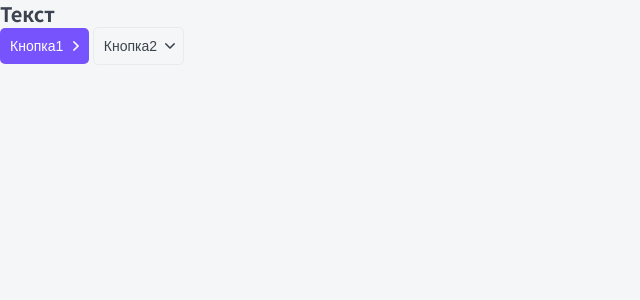
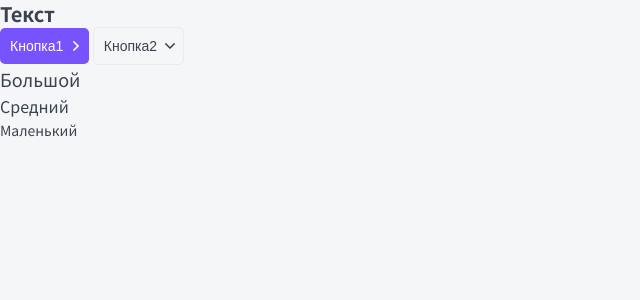
Before and after one commit to webmakaka/WebProject, a Next.js app in the folder app/client/: page / in a window 1280 px wide. Shown: the top 300 px of the page, without its empty margins (0-640 px from the left). Built offline with nearby package versions, Linux system fonts and the light colour scheme.

Commit message:
06 Figma для разработчика | 006 Упражнение - Компонент p

```diff
--- /dev/null
+++ b/app/client/components/P/P.module.css
@@ -0,0 +1,18 @@
+.p {
+  margin: 0;
+}
+
+.s {
+  font-size: 14px;
+  line-height: 24px;
+}
+
+.m {
+  font-size: 16px;
+  line-height: 24px;
+}
+
+.l {
+  font-size: 18px;
+  line-height: 29px;
+}
--- /dev/null
+++ b/app/client/components/P/P.tsx
@@ -0,0 +1,23 @@
+import cn from 'classnames';
+import styles from './P.module.css';
+import { IPProps } from './P.props';
+
+export const P = ({
+  size = 'm',
+  children,
+  className,
+  ...props
+}: IPProps): JSX.Element => {
+  return (
+    <p
+      className={cn(styles.p, className, {
+        [styles.s]: size == 's',
+        [styles.m]: size == 'm',
+        [styles.l]: size == 'l',
+      })}
+      {...props}
+    >
+      {children}
+    </p>
+  );
+};
--- a/app/client/components/index.ts
+++ b/app/client/components/index.ts
@@ -1,2 +1,3 @@
 export * from './Button/Button';
 export * from './Htag/Htag';
+export * from './P/P';
--- a/app/client/pages/index.tsx
+++ b/app/client/pages/index.tsx
@@ -1,4 +1,4 @@
-import { Button, Htag } from '../components/';
+import { Button, Htag, P } from '../components/';
 
 export default function Home(): JSX.Element {
   return (
@@ -10,6 +10,9 @@
       <Button appearance="ghost" arrow="down">
         Кнопка2
       </Button>
+      <P size="l">Большой</P>
+      <P>Средний</P>
+      <P size="s">Маленький</P>
     </>
   );
 }
```
Also changed, not shown: app/client/components/P/P.props.ts (added, +10 -0 lines), 2 other files (tests, documents, lock files or other folders).
